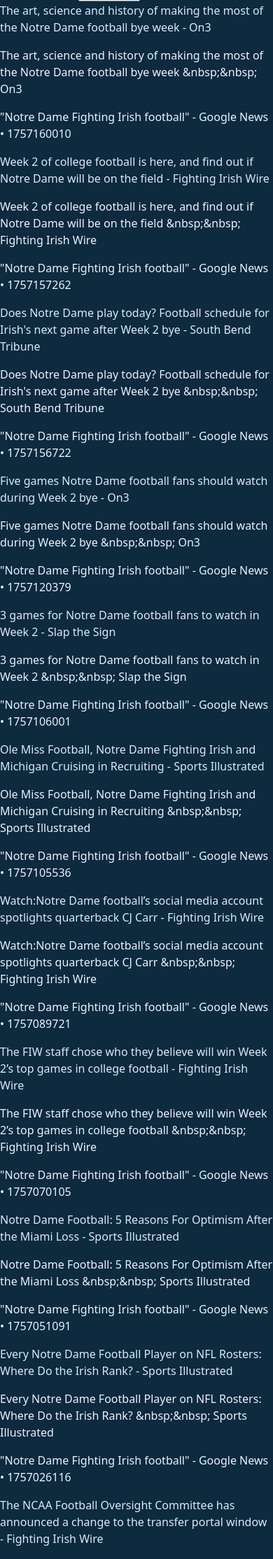
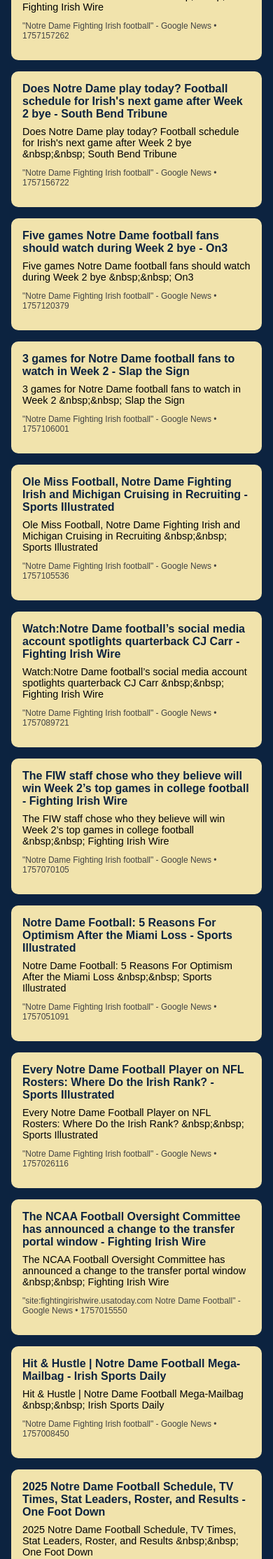
Before and after one commit to jasonab74-ctrl/notre-dame-football, a Flask app: page / in a window 390 px wide; the page is wider, and only the part inside the window is pictured. Shown: the part 487-2715 px from the top of that part at 70% size. Run offline with Flask 3, Linux system fonts and the light colour scheme.

Commit message:
Update style.css

```diff
--- a/static/style.css
+++ b/static/style.css
@@ -1,218 +1,101 @@
-/* ===== Notre Dame Football — Clean, stable, CSS-only refresh =====
-   Safe to drop in: no JS or template changes required.
-   Goals:
-   • Tighter banner
-   • Gold pill buttons with dark text
-   • Clean article cards (light-gold bg, dark text, no underlines)
-   • Hide the "New items available — refresh" row
-   • Improve readability + spacing on mobile
-================================================================== */
-
-/* ---------- Design tokens ---------- */
-:root{
-  --nd-navy: #0d2a3f;         /* page background */
-  --nd-navy-2:#0b2537;
-  --gold: #caa23a;            /* button/card gold */
-  --gold-600:#b98f22;
-  --gold-700:#a57f1f;
-  --card-gold:#e9d597;        /* lighter gold for article cards */
-  --ink: #0b2233;             /* dark text */
-  --ink-2:#102a3b;
-  --muted:#5f7a8d;            /* subtle label text */
-  --ring: rgba(0,0,0,.22);
-  --shadow: 0 2px 10px rgba(0,0,0,.18), 0 1px 3px rgba(0,0,0,.12);
-  --radius-pill: 999px;
-  --radius-card: 20px;
+body {
+  margin: 0;
+  font-family: Arial, Helvetica, sans-serif;
+  background: #0c2340;
+  color: #ffffff;
 }
 
-/* ---------- Reset / base ---------- */
-* { box-sizing: border-box; }
-html, body { margin:0; padding:0; }
-html { -webkit-text-size-adjust: 100%; }
-body{
-  background: var(--nd-navy);
-  color: #eaf3fb;
-  font: 400 16px/1.5 system-ui, -apple-system, Segoe UI, Roboto, "Helvetica Neue", Arial, "Noto Sans", "Apple Color Emoji", "Segoe UI Emoji";
+.banner {
+  display: flex;
+  justify-content: space-between;
+  align-items: center;
+  background: #0c2340;
+  color: #fff;
+  padding: 1rem;
 }
 
-/* Links (global default) */
-a{
-  color:#dce9f7;
-  text-decoration: none;
-}
-a:hover, a:focus{ text-decoration: underline; }
-
-/* ---------- Page container ---------- */
-.page{
-  max-width: 980px;
-  margin: 0 auto;
-  padding: 16px 16px 80px;
+.team-logo {
+  width: 40px;
+  height: 40px;
+  margin-right: 10px;
 }
 
-/* ---------- Banner ---------- */
-.banner{
-  display:grid;
-  grid-template-columns: auto 1fr auto;
-  gap: 14px 16px;
-  align-items:center;
-  padding: 18px 14px;
-  background: linear-gradient(180deg, var(--nd-navy-2), transparent);
-  border-radius: 12px;
+.banner-left {
+  display: flex;
+  align-items: center;
 }
 
-.logo-chip{
-  width: 44px; height: 44px;
-  border-radius: 12px;
-  background: var(--gold);
-  color: var(--ink);
-  display:flex; align-items:center; justify-content:center;
-  font-weight:800;
-  box-shadow: var(--shadow);
+.team-title h1 {
+  margin: 0;
+  font-size: 1.2rem;
 }
 
-.title{
-  margin:0;
-  line-height:1.1;
-  color:#f3f8fe;
-  text-shadow: 0 1px 0 rgba(0,0,0,.15);
-}
-.title .line1{ font-size: 40px; font-weight:800; letter-spacing:.3px; }
-.title .line2{ font-size: 40px; font-weight:800; letter-spacing:.3px; }
-
-.updated{
-  grid-column: 2 / 4;
-  margin-top:-2px;
-  color: var(--muted);
-  font-size: 14px;
+.updated {
+  font-size: 0.8rem;
+  opacity: 0.8;
 }
 
-/* Victory March button */
-.play-btn{
-  appearance:none; border:0;
-  background: #edd9a1;
-  color: var(--ink);
-  font-weight: 800;
-  padding: 10px 18px;
-  border-radius: 16px;
-  box-shadow: var(--shadow);
-  transition: transform 120ms ease, box-shadow 120ms ease, background 120ms ease;
-}
-.play-btn:hover{ transform: translateY(-1px); box-shadow: 0 4px 14px rgba(0,0,0,.22); }
-.play-btn:active{ transform: translateY(0); }
-
-/* ---------- Quick links (gold pills) ---------- */
-.quick-links{
-  display:flex; flex-wrap:wrap; gap:14px 16px;
-  margin: 14px 0 18px;
+.fight-button {
+  background: #c99700;
+  color: #000;
+  border: none;
+  border-radius: 20px;
+  padding: 0.5rem 1rem;
+  cursor: pointer;
+  font-weight: bold;
 }
 
-.pill{
-  background: var(--gold);
-  color: var(--ink);
-  padding: 10px 16px;
-  border-radius: var(--radius-pill);
-  font-weight: 800;
-  box-shadow: var(--shadow);
-  display:inline-flex; align-items:center; justify-content:center;
-  border:1px solid rgba(0,0,0,.1);
-  transition: transform 120ms ease, box-shadow 120ms ease, background 120ms ease;
-}
-.pill:hover{ background: var(--gold-600); transform: translateY(-1px); box-shadow: 0 4px 14px rgba(0,0,0,.2); }
-.pill:active{ transform: translateY(0); }
-
-/* ---------- Controls (sources dropdown) ---------- */
-.controls{
-  display:flex; align-items:center; gap:12px; flex-wrap:wrap;
-  padding: 10px 12px;
-  background: rgba(255,255,255,.04);
-  border-radius: 12px;
-  border: 1px solid rgba(255,255,255,.06);
-  margin: 8px 0 16px;
-}
-.controls label{
-  color:#d2e4f4; font-weight:600; letter-spacing:.2px;
-}
-.controls select{
-  appearance:none;
-  font-weight:700; color:#e9f3ff; background: rgba(0,0,0,.22);
-  border:1px solid rgba(255,255,255,.16);
-  padding:10px 14px; border-radius: 14px;
-  outline: none;
-}
-.controls select:focus{ box-shadow: 0 0 0 3px rgba(255,255,255,.12); }
-
-/* Hide any flavor of the “new items / refresh” row safely */
-.new-items, #new-items, .refresh-bar, #refresh-row,
-button#refresh, .btn-refresh{ display:none !important; }
-
-/* ---------- Article list ---------- */
-.list{ display:grid; gap:14px; }
-.card{
-  background: var(--card-gold);
-  color: var(--ink);
-  border-radius: var(--radius-card);
-  padding: 18px 18px 16px;
-  box-shadow: var(--shadow);
-  border:1px solid rgba(0,0,0,.08);
+.fight-button:hover {
+  background: #e0b400;
 }
 
-/* Title (link, no underline) */
-.card-title{
-  margin:0 0 8px;
-  font-weight: 900;
-  line-height: 1.15;
-  font-size: 22px;
-  color: var(--ink-2);
-}
-.card-title a{
-  color: var(--ink-2);
-  text-decoration: none;
-}
-.card-title a:hover{ text-decoration: underline; }
-
-/* Summary */
-.card-summary{
-  margin: 0 0 12px;
-  color: #253646;
-  font-size: 16px;
+.filters {
+  padding: 1rem;
+  background: #0c2340;
 }
 
-/* Meta line (source • time) condensed on one line */
-.card-meta{
-  display:flex; align-items:center; gap:10px; flex-wrap:wrap;
-  font-size: 14px;
-  color: #2c4052;
-}
-.card-meta .dot{ width:4px; height:4px; border-radius:50%; background: #2c4052; opacity:.8; }
-
-/* Links inside meta */
-.card-meta a{ color:#1e3b56; text-decoration:none; font-weight:700; }
-.card-meta a:hover{ text-decoration: underline; }
-
-/* ---------- Footer note (deployment env strip) ---------- */
-.footer-note{
-  margin: 28px auto 0;
-  max-width: 640px;
-  color: rgba(255,255,255,.35);
-  text-align:center;
-  font-size: 13px;
+.filters label {
+  font-weight: bold;
+  margin-right: 0.5rem;
 }
 
-/* ---------- Responsive tweaks ---------- */
-@media (max-width: 540px){
-  .title .line1, .title .line2{ font-size: 34px; }
-  .page{ padding: 12px 12px 68px; }
-  .controls{ padding: 8px 10px; }
-  .card{ padding: 16px 14px 14px; }
-  .card-title{ font-size: 20px; }
+#sourceFilter {
+  padding: 0.3rem;
+  border-radius: 5px;
+  border: none;
 }
 
-@media (min-width: 981px){
-  .list{ grid-template-columns: 1fr; } /* keep single column for readability */
+#articles {
+  padding: 1rem;
 }
 
-/* Optional: if the big background ND mark is used as a decorative element */
-.hero-mark{
-  position:absolute; inset: -40px auto auto -40px;
-  opacity:.06; pointer-events:none; user-select:none;
+.article {
+  background: #f1e3ac;
+  color: #000;
+  border-radius: 10px;
+  padding: 1rem;
+  margin-bottom: 1rem;
 }
+
+.article-title {
+  display: block;
+  font-size: 1rem;
+  font-weight: bold;
+  text-decoration: none;
+  color: #0c2340;
+  margin-bottom: 0.5rem;
+}
+
+.article-title:hover {
+  text-decoration: underline;
+}
+
+.article-summary {
+  font-size: 0.9rem;
+  margin: 0.5rem 0;
+}
+
+.article-meta {
+  font-size: 0.75rem;
+  color: #444;
+}
```
